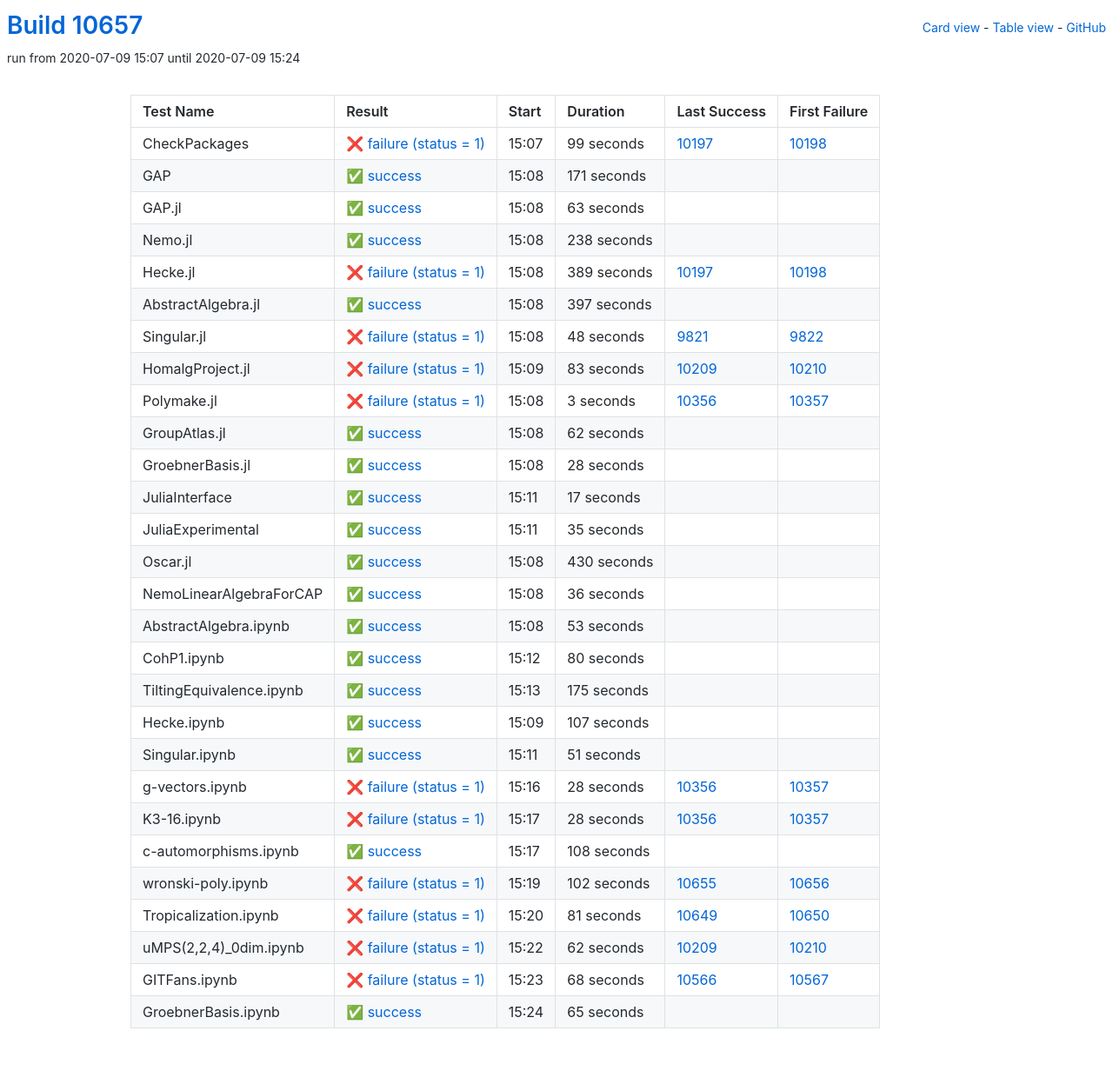
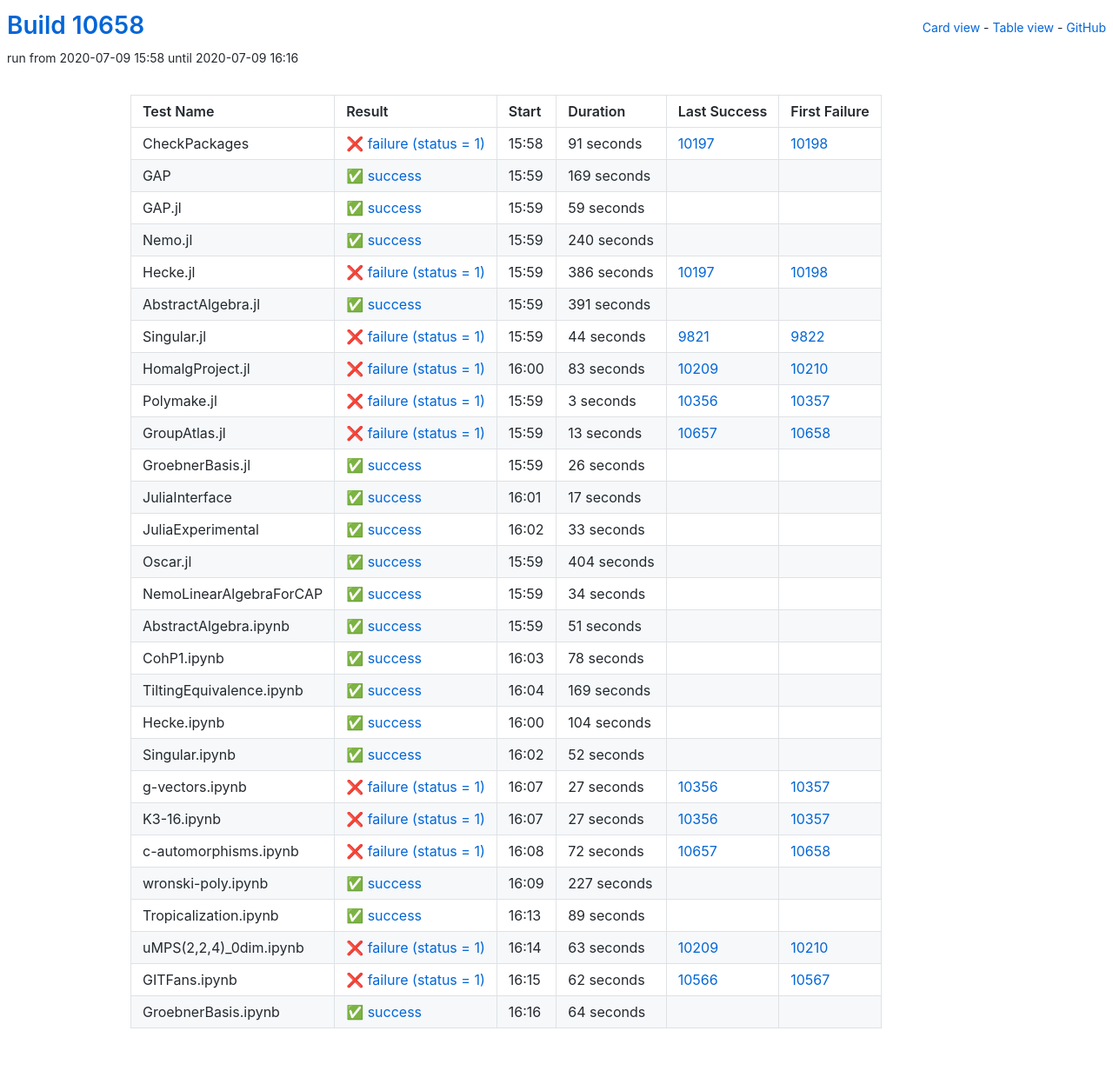
Before and after one commit to oscar-system/oscar-ci-status, a Jekyll site: the page built from table.html, in a window 1280 px wide. Shown: the whole page at 87% size. Built offline with Jekyll 4.4.1, drawn with Linux system fonts in a browser that asks for light colours.

Commit message:
Build #10658

```diff
--- a/_data/ci.yml
+++ b/_data/ci.yml
@@ -1,6 +1,6 @@
 ---
-build: 10657
-build_url: https://oscarci.mathematik.uni-kl.de/job/oscar/10657/
+build: 10658
+build_url: https://oscarci.mathematik.uni-kl.de/job/oscar/10658/
 job: oscar
 organization: oscar-system
 repo: oscar-ci-status
@@ -8,92 +8,92 @@
 tests:
 - name: CheckPackages
   id: checkpackages
-  log: https://oscarci.mathematik.uni-kl.de/job/oscar/10657/artifact/logs/build-10657/CheckPackages.log
-  start: 2020-07-09 15:07
+  log: https://oscarci.mathematik.uni-kl.de/job/oscar/10658/artifact/logs/build-10658/CheckPackages.log
+  start: 2020-07-09 15:58
   success: false
   exitcode: 1
   status: failure
-  duration: 99
+  duration: 91
   last_success: 10197
   last_success_url: https://oscarci.mathematik.uni-kl.de/job/oscar/10197/
   first_failure: 10198
   first_failure_url: https://oscarci.mathematik.uni-kl.de/job/oscar/10198/
 - name: GAP
   id: gap
-  log: https://oscarci.mathematik.uni-kl.de/job/oscar/10657/artifact/logs/build-10657/GAP.log
-  start: 2020-07-09 15:08
+  log: https://oscarci.mathematik.uni-kl.de/job/oscar/10658/artifact/logs/build-10658/GAP.log
+  start: 2020-07-09 15:59
   success: true
   exitcode: 0
   status: success
-  duration: 171
+  duration: 169
   last_success: false
   last_success_url:
   first_failure: false
   first_failure_url:
 - name: GAP.jl
   id: gap-jl
-  log: https://oscarci.mathematik.uni-kl.de/job/oscar/10657/artifact/logs/build-10657/GAP.jl.log
-  start: 2020-07-09 15:08
+  log: https://oscarci.mathematik.uni-kl.de/job/oscar/10658/artifact/logs/build-10658/GAP.jl.log
+  start: 2020-07-09 15:59
   success: true
   exitcode: 0
   status: success
-  duration: 63
+  duration: 59
   last_success: false
   last_success_url:
   first_failure: false
   first_failure_url:
 - name: Nemo.jl
   id: nemo-jl
-  log: https://oscarci.mathematik.uni-kl.de/job/oscar/10657/artifact/logs/build-10657/Nemo.jl.log
-  start: 2020-07-09 15:08
+  log: https://oscarci.mathematik.uni-kl.de/job/oscar/10658/artifact/logs/build-10658/Nemo.jl.log
+  start: 2020-07-09 15:59
   success: true
   exitcode: 0
   status: success
-  duration: 238
+  duration: 240
   last_success: false
   last_success_url:
   first_failure: false
   first_failure_url:
 - name: Hecke.jl
   id: hecke-jl
-  log: https://oscarci.mathematik.uni-kl.de/job/oscar/10657/artifact/logs/build-10657/Hecke.jl.log
-  start: 2020-07-09 15:08
+  log: https://oscarci.mathematik.uni-kl.de/job/oscar/10658/artifact/logs/build-10658/Hecke.jl.log
+  start: 2020-07-09 15:59
   success: false
   exitcode: 1
   status: failure
-  duration: 389
+  duration: 386
   last_success: 10197
   last_success_url: https://oscarci.mathematik.uni-kl.de/job/oscar/10197/
   first_failure: 10198
   first_failure_url: https://oscarci.mathematik.uni-kl.de/job/oscar/10198/
 - name: AbstractAlgebra.jl
   id: abstractalgebra-jl
-  log: https://oscarci.mathematik.uni-kl.de/job/oscar/10657/artifact/logs/build-10657/AbstractAlgebra.jl.log
-  start: 2020-07-09 15:08
+  log: https://oscarci.mathematik.uni-kl.de/job/oscar/10658/artifact/logs/build-10658/AbstractAlgebra.jl.log
+  start: 2020-07-09 15:59
   success: true
   exitcode: 0
   status: success
-  duration: 397
+  duration: 391
   last_success: false
   last_success_url:
   first_failure: false
   first_failure_url:
 - name: Singular.jl
   id: singular-jl
-  log: https://oscarci.mathematik.uni-kl.de/job/oscar/10657/artifact/logs/build-10657/Singular.jl.log
-  start: 2020-07-09 15:08
+  log: https://oscarci.mathematik.uni-kl.de/job/oscar/10658/artifact/logs/build-10658/Singular.jl.log
+  start: 2020-07-09 15:59
   success: false
   exitcode: 1
   status: failure
-  duration: 48
+  duration: 44
   last_success: 9821
   last_success_url: https://oscarci.mathematik.uni-kl.de/job/oscar/9821/
   first_failure: 9822
   first_failure_url: https://oscarci.mathematik.uni-kl.de/job/oscar/9822/
 - name: HomalgProject.jl
   id: homalgproject-jl
-  log: https://oscarci.mathematik.uni-kl.de/job/oscar/10657/artifact/logs/build-10657/HomalgProject.jl.log
-  start: 2020-07-09 15:09
+  log: https://oscarci.mathematik.uni-kl.de/job/oscar/10658/artifact/logs/build-10658/HomalgProject.jl.log
+  start: 2020-07-09 16:00
   success: false
   exitcode: 1
   status: failure
@@ -104,8 +104,8 @@
   first_failure_url: https://oscarci.mathematik.uni-kl.de/job/oscar/10210/
 - name: Polymake.jl
   id: polymake-jl
-  log: https://oscarci.mathematik.uni-kl.de/job/oscar/10657/artifact/logs/build-10657/Polymake.jl.log
-  start: 2020-07-09 15:08
+  log: https://oscarci.mathematik.uni-kl.de/job/oscar/10658/artifact/logs/build-10658/Polymake.jl.log
+  start: 2020-07-09 15:59
   success: false
   exitcode: 1
   status: failure
@@ -116,32 +116,32 @@
   first_failure_url: https://oscarci.mathematik.uni-kl.de/job/oscar/10357/
 - name: GroupAtlas.jl
   id: groupatlas-jl
-  log: https://oscarci.mathematik.uni-kl.de/job/oscar/10657/artifact/logs/build-10657/GroupAtlas.jl.log
-  start: 2020-07-09 15:08
+  log: https://oscarci.mathematik.uni-kl.de/job/oscar/10658/artifact/logs/build-10658/GroupAtlas.jl.log
+  start: 2020-07-09 15:59
+  success: false
+  exitcode: 1
+  status: failure
+  duration: 13
+  last_success: 10657
+  last_success_url: https://oscarci.mathematik.uni-kl.de/job/oscar/10657/
+  first_failure: 10658
+  first_failure_url: https://oscarci.mathematik.uni-kl.de/job/oscar/10658/
+- name: GroebnerBasis.jl
+  id: groebnerbasis-jl
+  log: https://oscarci.mathematik.uni-kl.de/job/oscar/10658/artifact/logs/build-10658/GroebnerBasis.jl.log
+  start: 2020-07-09 15:59
   success: true
   exitcode: 0
   status: success
-  duration: 62
-  last_success: false
-  last_success_url:
-  first_failure: false
-  first_failure_url:
-- name: GroebnerBasis.jl
-  id: groebnerbasis-jl
-  log: https://oscarci.mathematik.uni-kl.de/job/oscar/10657/artifact/logs/build-10657/GroebnerBasis.jl.log
-  start: 2020-07-09 15:08
-  success: true
-  exitcode: 0
-  status: success
-  duration: 28
+  duration: 26
   last_success: false
   last_success_url:
   first_failure: false
   first_failure_url:
 - name: JuliaInterface
   id: juliainterface
-  log: https://oscarci.mathematik.uni-kl.de/job/oscar/10657/artifact/logs/build-10657/JuliaInterface.log
-  start: 2020-07-09 15:11
+  log: https://oscarci.mathematik.uni-kl.de/job/oscar/10658/artifact/logs/build-10658/JuliaInterface.log
+  start: 2020-07-09 16:01
   success: true
   exitcode: 0
   status: success
@@ -152,92 +152,44 @@
   first_failure_url:
 - name: JuliaExperimental
   id: juliaexperimental
-  log: https://oscarci.mathematik.uni-kl.de/job/oscar/10657/artifact/logs/build-10657/JuliaExperimental.log
-  start: 2020-07-09 15:11
+  log: https://oscarci.mathematik.uni-kl.de/job/oscar/10658/artifact/logs/build-10658/JuliaExperimental.log
+  start: 2020-07-09 16:02
   success: true
   exitcode: 0
   status: success
-  duration: 35
+  duration: 33
   last_success: false
   last_success_url:
   first_failure: false
   first_failure_url:
 - name: Oscar.jl
   id: oscar-jl
-  log: https://oscarci.mathematik.uni-kl.de/job/oscar/10657/artifact/logs/build-10657/Oscar.jl.log
-  start: 2020-07-09 15:08
+  log: https://oscarci.mathematik.uni-kl.de/job/oscar/10658/artifact/logs/build-10658/Oscar.jl.log
+  start: 2020-07-09 15:59
   success: true
   exitcode: 0
   status: success
-  duration: 430
+  duration: 404
   last_success: false
   last_success_url:
   first_failure: false
   first_failure_url:
 - name: NemoLinearAlgebraForCAP
   id: nemolinearalgebraforcap
-  log: https://oscarci.mathematik.uni-kl.de/job/oscar/10657/artifact/logs/build-10657/NemoLinearAlgebraForCAP.log
-  start: 2020-07-09 15:08
+  log: https://oscarci.mathematik.uni-kl.de/job/oscar/10658/artifact/logs/build-10658/NemoLinearAlgebraForCAP.log
+  start: 2020-07-09 15:59
   success: true
   exitcode: 0
   status: success
-  duration: 36
+  duration: 34
   last_success: false
   last_success_url:
   first_failure: false
   first_failure_url:
 - name: AbstractAlgebra.ipynb
   id: abstractalgebra-ipynb
-  log: https://oscarci.mathematik.uni-kl.de/job/oscar/10657/artifact/logs/build-10657/AbstractAlgebra.ipynb.log
-  start: 2020-07-09 15:08
-  success: true
-  exitcode: 0
-  status: success
-  duration: 53
-  last_success: false
-  last_success_url:
-  first_failure: false
-  first_failure_url:
-- name: CohP1.ipynb
-  id: cohp1-ipynb
-  log: https://oscarci.mathematik.uni-kl.de/job/oscar/10657/artifact/logs/build-10657/CohP1.ipynb.log
-  start: 2020-07-09 15:12
-  success: true
-  exitcode: 0
-  status: success
-  duration: 80
-  last_success: false
-  last_success_url:
-  first_failure: false
-  first_failure_url:
-- name: TiltingEquivalence.ipynb
-  id: tiltingequivalence-ipynb
-  log: https://oscarci.mathematik.uni-kl.de/job/oscar/10657/artifact/logs/build-10657/TiltingEquivalence.ipynb.log
-  start: 2020-07-09 15:13
-  success: true
-  exitcode: 0
-  status: success
-  duration: 175
-  last_success: false
-  last_success_url:
-  first_failure: false
-  first_failure_url:
-- name: Hecke.ipynb
-  id: hecke-ipynb
-  log: https://oscarci.mathematik.uni-kl.de/job/oscar/10657/artifact/logs/build-10657/Hecke.ipynb.log
-  start: 2020-07-09 15:09
-  success: true
-  exitcode: 0
-  status: success
-  duration: 107
-  last_success: false
-  last_success_url:
-  first_failure: false
-  first_failure_url:
-- name: Singular.ipynb
-  id: singular-ipynb
-  log: https://oscarci.mathematik.uni-kl.de/job/oscar/10657/artifact/logs/build-10657/Singular.ipynb.log
-  start: 2020-07-09 15:11
+  log: https://oscarci.mathematik.uni-kl.de/job/oscar/10658/artifact/logs/build-10658/AbstractAlgebra.ipynb.log
+  start: 2020-07-09 15:59
   success: true
   exitcode: 0
   status: success
@@ -246,98 +198,146 @@
   last_success_url:
   first_failure: false
   first_failure_url:
+- name: CohP1.ipynb
+  id: cohp1-ipynb
+  log: https://oscarci.mathematik.uni-kl.de/job/oscar/10658/artifact/logs/build-10658/CohP1.ipynb.log
+  start: 2020-07-09 16:03
+  success: true
+  exitcode: 0
+  status: success
+  duration: 78
+  last_success: false
+  last_success_url:
+  first_failure: false
+  first_failure_url:
+- name: TiltingEquivalence.ipynb
+  id: tiltingequivalence-ipynb
+  log: https://oscarci.mathematik.uni-kl.de/job/oscar/10658/artifact/logs/build-10658/TiltingEquivalence.ipynb.log
+  start: 2020-07-09 16:04
+  success: true
+  exitcode: 0
+  status: success
+  duration: 169
+  last_success: false
+  last_success_url:
+  first_failure: false
+  first_failure_url:
+- name: Hecke.ipynb
+  id: hecke-ipynb
+  log: https://oscarci.mathematik.uni-kl.de/job/oscar/10658/artifact/logs/build-10658/Hecke.ipynb.log
+  start: 2020-07-09 16:00
+  success: true
+  exitcode: 0
+  status: success
+  duration: 104
+  last_success: false
+  last_success_url:
+  first_failure: false
+  first_failure_url:
+- name: Singular.ipynb
+  id: singular-ipynb
+  log: https://oscarci.mathematik.uni-kl.de/job/oscar/10658/artifact/logs/build-10658/Singular.ipynb.log
+  start: 2020-07-09 16:02
+  success: true
+  exitcode: 0
+  status: success
+  duration: 52
+  last_success: false
+  last_success_url:
+  first_failure: false
+  first_failure_url:
 - name: g-vectors.ipynb
   id: g-vectors-ipynb
-  log: https://oscarci.mathematik.uni-kl.de/job/oscar/10657/artifact/logs/build-10657/g-vectors.ipynb.log
-  start: 2020-07-09 15:16
+  log: https://oscarci.mathematik.uni-kl.de/job/oscar/10658/artifact/logs/build-10658/g-vectors.ipynb.log
+  start: 2020-07-09 16:07
   success: false
   exitcode: 1
   status: failure
-  duration: 28
+  duration: 27
   last_success: 10356
   last_success_url: https://oscarci.mathematik.uni-kl.de/job/oscar/10356/
   first_failure: 10357
   first_failure_url: https://oscarci.mathematik.uni-kl.de/job/oscar/10357/
 - name: K3-16.ipynb
   id: k3-16-ipynb
-  log: https://oscarci.mathematik.uni-kl.de/job/oscar/10657/artifact/logs/build-10657/K3-16.ipynb.log
-  start: 2020-07-09 15:17
+  log: https://oscarci.mathematik.uni-kl.de/job/oscar/10658/artifact/logs/build-10658/K3-16.ipynb.log
+  start: 2020-07-09 16:07
   success: false
   exitcode: 1
   status: failure
-  duration: 28
+  duration: 27
   last_success: 10356
   last_success_url: https://oscarci.mathematik.uni-kl.de/job/oscar/10356/
   first_failure: 10357
   first_failure_url: https://oscarci.mathematik.uni-kl.de/job/oscar/10357/
 - name: c-automorphisms.ipynb
   id: c-automorphisms-ipynb
-  log: https://oscarci.mathematik.uni-kl.de/job/oscar/10657/artifact/logs/build-10657/c-automorphisms.ipynb.log
-  start: 2020-07-09 15:17
+  log: https://oscarci.mathematik.uni-kl.de/job/oscar/10658/artifact/logs/build-10658/c-automorphisms.ipynb.log
+  start: 2020-07-09 16:08
+  success: false
+  exitcode: 1
+  status: failure
+  duration: 72
+  last_success: 10657
+  last_success_url: https://oscarci.mathematik.uni-kl.de/job/oscar/10657/
+  first_failure: 10658
+  first_failure_url: https://oscarci.mathematik.uni-kl.de/job/oscar/10658/
+- name: wronski-poly.ipynb
+  id: wronski-poly-ipynb
+  log: https://oscarci.mathematik.uni-kl.de/job/oscar/10658/artifact/logs/build-10658/wronski-poly.ipynb.log
+  start: 2020-07-09 16:09
   success: true
   exitcode: 0
   status: success
-  duration: 108
+  duration: 227
   last_success: false
   last_success_url:
   first_failure: false
   first_failure_url:
-- name: wronski-poly.ipynb
-  id: wronski-poly-ipynb
-  log: https://oscarci.mathematik.uni-kl.de/job/oscar/10657/artifact/logs/build-10657/wronski-poly.ipynb.log
-  start: 2020-07-09 15:19
+- name: Tropicalization.ipynb
+  id: tropicalization-ipynb
+  log: https://oscarci.mathematik.uni-kl.de/job/oscar/10658/artifact/logs/build-10658/Tropicalization.ipynb.log
+  start: 2020-07-09 16:13
+  success: true
+  exitcode: 0
+  status: success
+  duration: 89
+  last_success: false
+  last_success_url:
+  first_failure: false
+  first_failure_url:
+- name: uMPS(2,2,4)_0dim.ipynb
+  id: umps-2-2-4-0dim-ipynb
+  log: https://oscarci.mathematik.uni-kl.de/job/oscar/10658/artifact/logs/build-10658/uMPS-2-2-4-_0dim.ipynb.log
+  start: 2020-07-09 16:14
   success: false
   exitcode: 1
   status: failure
-  duration: 102
-  last_success: 10655
-  last_success_url: https://oscarci.mathematik.uni-kl.de/job/oscar/10655/
-  first_failure: 10656
-  first_failure_url: https://oscarci.mathematik.uni-kl.de/job/oscar/10656/
-- name: Tropicalization.ipynb
-  id: tropicalization-ipynb
-  log: https://oscarci.mathematik.uni-kl.de/job/oscar/10657/artifact/logs/build-10657/Tropicalization.ipynb.log
-  start: 2020-07-09 15:20
-  success: false
-  exitcode: 1
-  status: failure
-  duration: 81
-  last_success: 10649
-  last_success_url: https://oscarci.mathematik.uni-kl.de/job/oscar/10649/
-  first_failure: 10650
-  first_failure_url: https://oscarci.mathematik.uni-kl.de/job/oscar/10650/
-- name: uMPS(2,2,4)_0dim.ipynb
-  id: umps-2-2-4-0dim-ipynb
-  log: https://oscarci.mathematik.uni-kl.de/job/oscar/10657/artifact/logs/build-10657/uMPS-2-2-4-_0dim.ipynb.log
-  start: 2020-07-09 15:22
-  success: false
-  exitcode: 1
-  status: failure
-  duration: 62
+  duration: 63
   last_success: 10209
   last_success_url: https://oscarci.mathematik.uni-kl.de/job/oscar/10209/
   first_failure: 10210
   first_failure_url: https://oscarci.mathematik.uni-kl.de/job/oscar/10210/
 - name: GITFans.ipynb
   id: gitfans-ipynb
-  log: https://oscarci.mathematik.uni-kl.de/job/oscar/10657/artifact/logs/build-10657/GITFans.ipynb.log
-  start: 2020-07-09 15:23
+  log: https://oscarci.mathematik.uni-kl.de/job/oscar/10658/artifact/logs/build-10658/GITFans.ipynb.log
+  start: 2020-07-09 16:15
   success: false
   exitcode: 1
   status: failure
-  duration: 68
+  duration: 62
   last_success: 10566
   last_success_url: https://oscarci.mathematik.uni-kl.de/job/oscar/10566/
   first_failure: 10567
   first_failure_url: https://oscarci.mathematik.uni-kl.de/job/oscar/10567/
 - name: GroebnerBasis.ipynb
   id: groebnerbasis-ipynb
-  log: https://oscarci.mathematik.uni-kl.de/job/oscar/10657/artifact/logs/build-10657/GroebnerBasis.ipynb.log
-  start: 2020-07-09 15:24
+  log: https://oscarci.mathematik.uni-kl.de/job/oscar/10658/artifact/logs/build-10658/GroebnerBasis.ipynb.log
+  start: 2020-07-09 16:16
   success: true
   exitcode: 0
   status: success
-  duration: 65
+  duration: 64
   last_success: false
   last_success_url:
   first_failure: false
```
Also changed, not shown: README.md.
